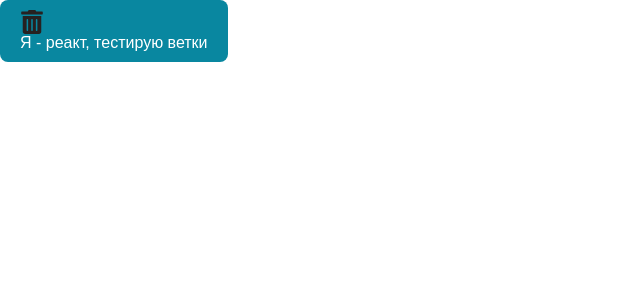
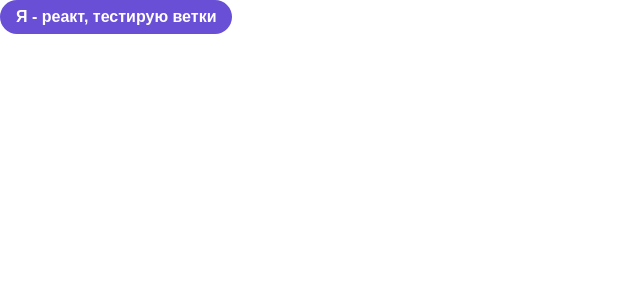
Before and after one commit to mr-mollusk/MainAdlibsArt, a React (Create React App) app: page / in a window 1280 px wide. Shown: the top 300 px of the page, without its empty margins (0-640 px from the left). Built offline with nearby package versions, Linux system fonts and the light colour scheme.

Commit message:
fix: add button color scheme

```diff
--- a/src/App.tsx
+++ b/src/App.tsx
@@ -1,12 +1,10 @@
 import React from "react";
-import { Button, Icon, IconButton } from "./components";
+import { Button } from "./components";
 
 const App: React.FC = () => {
   return (
     <div>
-      <Button>
-        <Icon name="icons:delete" />Я - реакт, тестирую ветки
-      </Button>
+      <Button>Я - реакт, тестирую ветки</Button>
     </div>
   );
 };
--- a/src/components/button/button.module.css
+++ b/src/components/button/button.module.css
@@ -1,18 +1,50 @@
 .button {
+  --bg-color: var(--button-primary);
+  --hover-color: var(--button-primary-hover);
+  --active-color: var(--button-primary-active);
+  --color-text: var(--button-text-color);
+  --border-color: var(--primary);
   font-size: 16px;
-  font-weight: 400;
-
-  padding: 10px 20px;
-  border-radius: 8px;
-  color: var(--button-text-color);
-  background: var(--button-accent-1);
+  font-weight: 700;
+  padding: 8px 16px;
+  border-radius: 18px;
+  color: var(--color-text);
+  background: var(--bg-color);
   cursor: pointer;
 }
 
 .button:hover {
-  background: var(--button-accent-1-hover);
+  background: var(--hover-color);
 }
 
 .button:active {
-  background: var(--button-accent-1-active);
+  background: var(--active-color);
 }
+
+.secondary {
+  --bg-color: var(--button-secondary);
+  --hover-color: var(--button-secondary-hover);
+  --active-color: var(--button-secondary-active);
+  --border-color: var(--secondary);
+}
+
+.outlined {
+  --bg-color: var(--white);
+  --hover-color: var(--white);
+  --active-color: var(--white);
+  --color-text: var(--primary);
+  border: 1px solid var(--border-color);
+}
+
+.text {
+  --bg-color: var(--white);
+  --hover-color: var(--white);
+  --active-color: var(--white);
+  --color-text: var(--primary);
+}
+.secondary {
+  --color-text: var(--secondary);
+}
+.contained {
+  --color-text: var(--white);
+}
--- a/src/components/button/button.tsx
+++ b/src/components/button/button.tsx
@@ -1,26 +1,29 @@
 import React from "react";
 import { IButton } from "./button.types";
 import s from "./button.module.css";
+import clsx from "clsx";
+import { getInlineStyle } from "../../utils";
 
-/*
-React.PropsWithChildren<React.FC<IButton>> - типизация пропсов компоненты.
-В данном конкретном случае:
-    PropsWithChildren - добавляет children. Это прост в котором хранится всё что заключается в компоненту таким образом: <Button>children</Button>
-    FC - Functional Component
-    IButton - наш собственный интерфейс IButton, который мы описали в файле button.types.ts
-
-    Обратите внимание что пропсы деструктуризированны для удобства.
-    Variant описан в интерфейсе.
-    Children - работает описанным выше образом
-    Благодаря записи ...rest мы получаем все остальные пропсы, которые были переданы и передаём их в кнопку
-*/
 export const Button: React.PropsWithChildren<React.FC<IButton>> = ({
-  variant = "Primary",
+  colorScheme = "primary",
+  variant = "Contained",
   children,
   ...rest
 }) => {
   return (
-    <button className={s.button} {...rest}>
+    <button
+      style={getInlineStyle({
+        style: {},
+        variables: {},
+      })}
+      className={clsx(s.button, {
+        [s.contained]: variant === "Contained",
+        [s.outlined]: variant === "Outlined",
+        [s.text]: variant === "Text",
+        [s.secondary]: colorScheme === "secondary",
+      })}
+      {...rest}
+    >
       {children}
     </button>
   );
--- a/src/styles/variables.css
+++ b/src/styles/variables.css
@@ -3,20 +3,44 @@
   --white: #fff;
   --black: #000;
 
-  /*Cyan colors */
-  --cyan-100: #c4f1f9;
-  --cyan-200: #9decf9;
-  --cyan-300: #76e4f7;
-  --cyan-400: #0bc5ea;
-  --cyan-500: #00b5d8;
-  --cyan-600: #00a3c4;
-  --cyan-700: #0987a0;
-  --cyan-800: #086f83;
-  --cyan-900: #065666;
+  /*Primary colors*/
+  --primary-50: #f7f6fd;
+  --primary-100: #e9e5f9;
+  --primary-200: #d9d3f5;
+  --primary-300: #b4a6ea;
+  --primary-400: #917ee0;
+  --primary-500: #694ed6;
+  --primary-600: #4538cb;
+  --primary-700: #2123c0;
+  --primary-800: #141483;
+  --primary-900: #060546;
+
+  /*Secondary colors*/
+  --secondary-50: #fbc9ee;
+  --secondary-100: #f99ae0;
+  --secondary-200: #f66cd4;
+  --secondary-300: #e453bf;
+  --secondary-400: #d648b2;
+  --secondary-500: #c137a2;
+  --secondary-600: #ac258d;
+  --secondary-700: #9d1880;
+  --secondary-800: #910d75;
+  --secondary-900: #8d0073;
+
+  /*Light color scheme*/
+  --primary: var(--primary-500);
+  --secondary: var(--secondary-500);
+  --background-color: #fafafa;
+  --surface: #ffffff;
+  --success: #008744;
+  --error: #d60040;
 
   /*Button colors */
-  --button-accent-1: var(--cyan-700);
-  --button-accent-1-hover: var(--cyan-800);
-  --button-accent-1-active: var(--cyan-900);
+  --button-primary: var(--primary);
+  --button-primary-hover: var(--primary-600);
+  --button-primary-active: var(--primary-700);
+  --button-secondary: var(--secondary);
+  --button-secondary-hover: var(--secondary-600);
+  --button-secondary-active: var(--secondary-700);
   --button-text-color: var(--white);
 }
```
Also changed, not shown: src/components/button/button.types.ts (+3 -11 lines), 1 other file (tests, documents, lock files or other folders).
